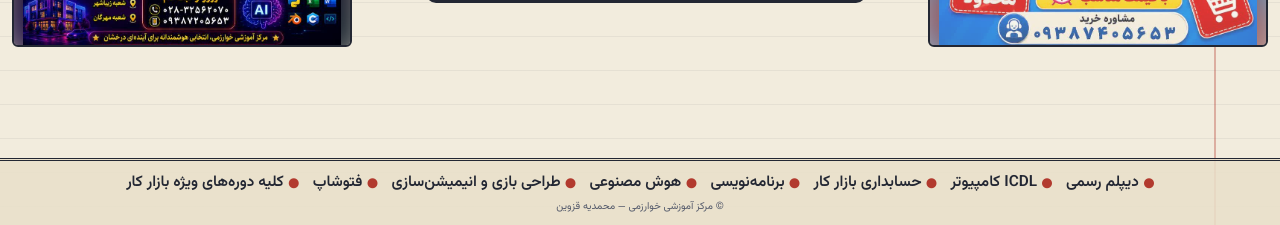
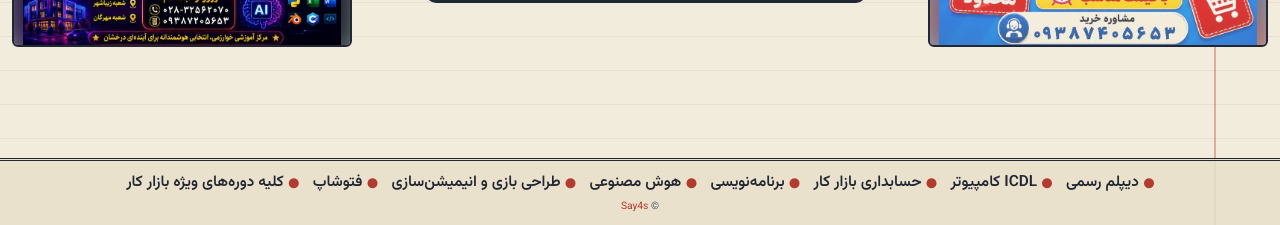
Before and after one commit to SAY4s/Azmon, a plain HTML site: page index.html in a window 1280 px wide. Shown: the part 575-800 px from the top of the page. Drawn offline with Linux system fonts and the light colour scheme; no server answers.

Commit message:
Update index.html

```diff
--- a/index.html
+++ b/index.html
@@ -623,7 +623,7 @@ footer{ background:rgba(233,224,201,0.85); color:var(--ink-soft); border-top:3px
     <span><i class="fas fa-circle"></i> کلیه دوره‌های ویژه بازار کار</span>
   </div>
   <div class="footer-copy">
-    &copy; مرکز آموزشی خوارزمی — محمدیه قزوین
+    &copy; <a href="https://www.google.com" style="color: inherit; text-decoration: none;"> Say4s </a>
   </div>
 </footer>
 
```
